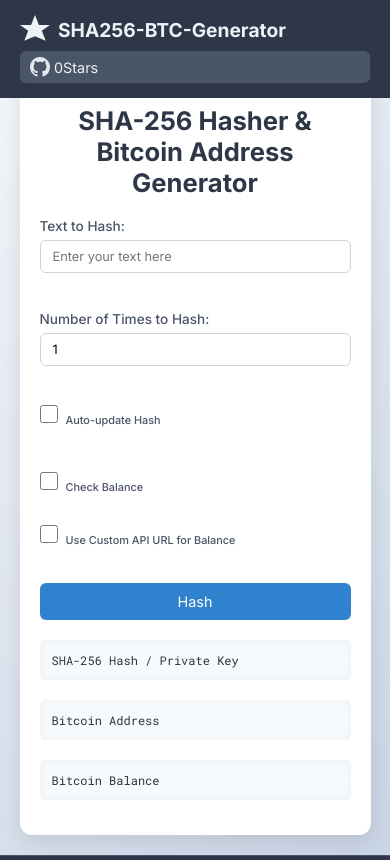
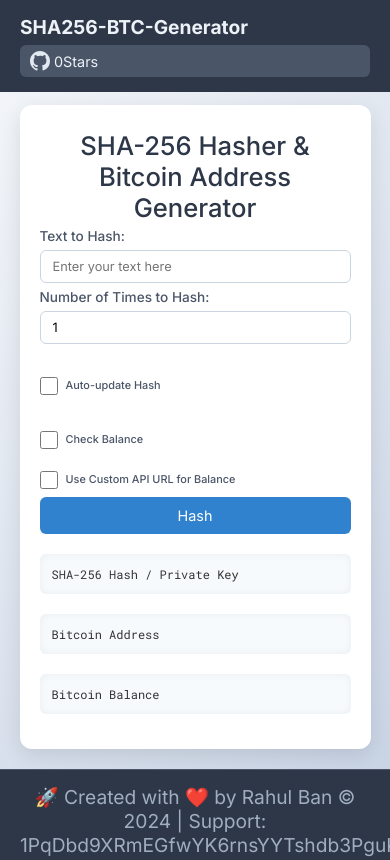
Before and after one commit to ikrahul/SHA256-BTC-Generater, a plain HTML site: page index.html in a window 390 px wide. Shown: the top 860 px of the page. Drawn offline with nearby package versions, Linux system fonts and the light colour scheme; a script that the page names is missing.

Commit message:
Styling changes

```diff
--- a/index.html
+++ b/index.html
@@ -80,13 +80,14 @@
         /* Container Styles */
         .container {
             background-color: #FFFFFF;
-            padding: 40px 50px 60px 50px;
+            padding: 10px 20px 20px 20px;
             border-radius: 12px;
             max-width: 800px;
             width: 90%;
             margin: 80px auto 20px auto; /* Added top margin to account for fixed header */
             box-shadow: 0 6px 20px rgba(0,0,0,0.1);
             transition: transform 0.3s ease;
+            margin-top: 105px;
         }
 
         .container:hover {
@@ -95,10 +96,10 @@
 
         h1 {
             text-align: center;
-            margin-bottom: 30px;
+            margin-bottom: 0px;
             font-size: 2em;
             color: #2D3748;
-            font-weight: 700;
+            font-weight: 500;
         }
 
         label {
@@ -134,7 +135,7 @@
             flex-wrap: wrap;
             align-items: center;
             gap: 20px; /* Space between items */
-            margin-top: 20px; /* Space above the flex container */
+            margin-top: 1px; /* Space above the flex container */
         }
 
         /* Container for Number Input */
@@ -184,7 +185,7 @@
         }
 
         button {
-            margin-top: 30px;
+            margin-top: 5px;
             width: 100%;
             padding: 14px 0;
             background-color: #3182ce;
@@ -207,7 +208,7 @@
         }
 
         #result, #btcAddress, #btcBalance {
-            margin-top: 25px;
+            margin-top: 5px;
             padding: 16px;
             background-color: #F7FAFC;
             border-radius: 6px;
@@ -275,7 +276,7 @@
             }
 
             label {
-                margin-top: 18px;
+                margin-top: 5px;
                 margin-bottom: 6px;
                 font-size: 0.88em;
             }
@@ -334,7 +335,7 @@
 
             h1 {
                 font-size: 1.6em;
-                margin-bottom: 20px;
+                margin-bottom: 0px;
             }
 
             label {
@@ -377,10 +378,8 @@
 <body>
     <header>
         <div class="logo">
-            <!-- You can replace the SVG below with your own logo -->
-            <svg height="30" width="30" viewBox="0 0 24 24" aria-hidden="true">
-                <path d="M12 0L15.09 8H24L17.454 12.545L20.545 20.545L12 16.91L3.455 20.545L6.545 12.545L0 8H8.91L12 0Z"></path>
-            </svg>
+            <div class="github-profile-badge" data-user="ikrahul"></div>
+            <script src="https://cdn.jsdelivr.net/gh/Rapsssito/github-profile-badge@latest/src/widget.min.js"></script>
             SHA256-BTC-Generator
         </div>
         <div class="header-right">
@@ -446,8 +445,6 @@
             </a>
         </div>
         <div class="footer-right">
-            <div class="github-profile-badge" data-user="ikrahul"></div>
-            <script src="https://cdn.jsdelivr.net/gh/Rapsssito/github-profile-badge@latest/src/widget.min.js"></script>
             <a href="https://github.com/ikrahul/SHA256-BTC-Generater" target="_blank" rel="noopener noreferrer">
                 <!-- GitHub Icon -->
                 <svg height="20" width="20" viewBox="0 0 16 16" aria-hidden="true">
```
